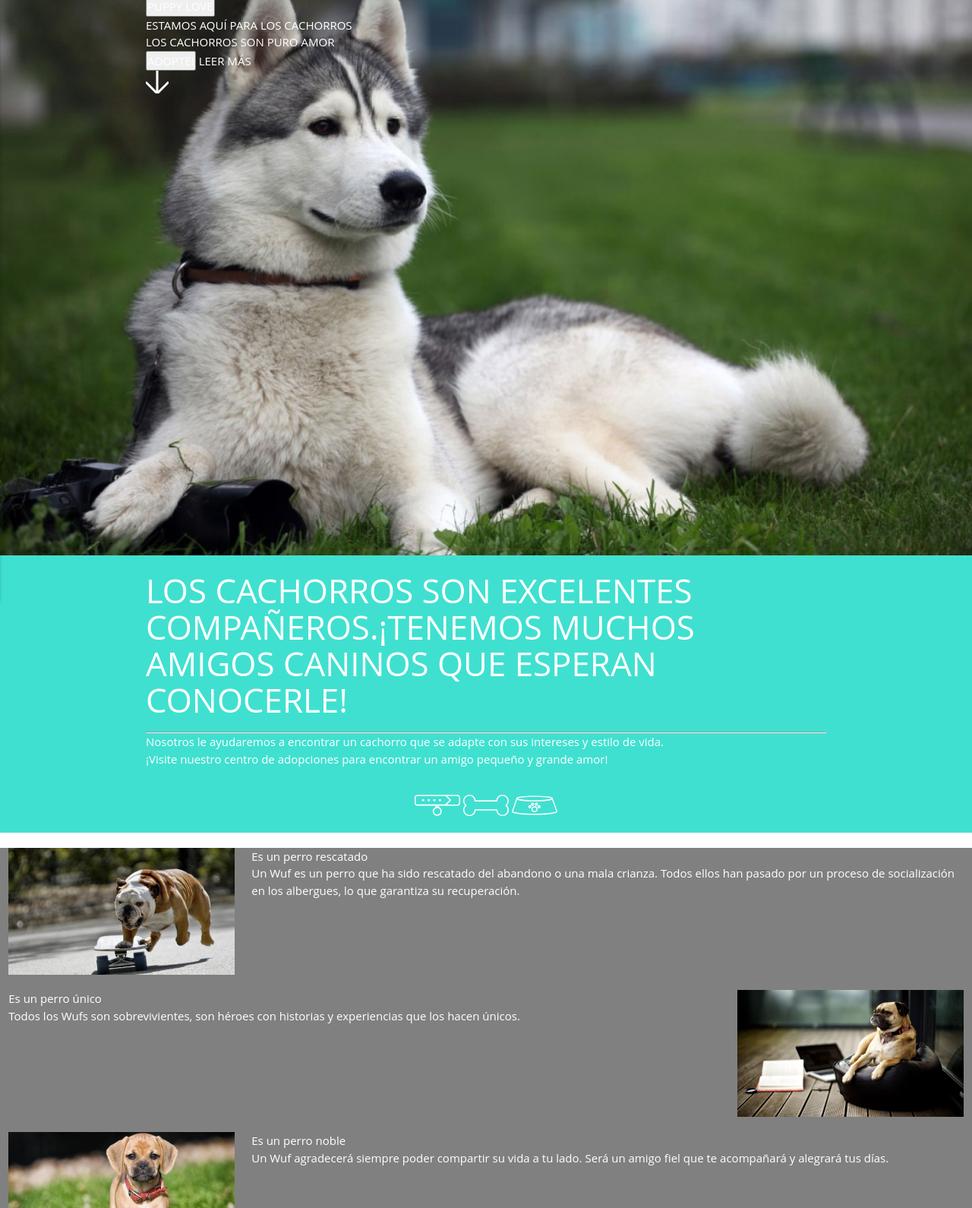
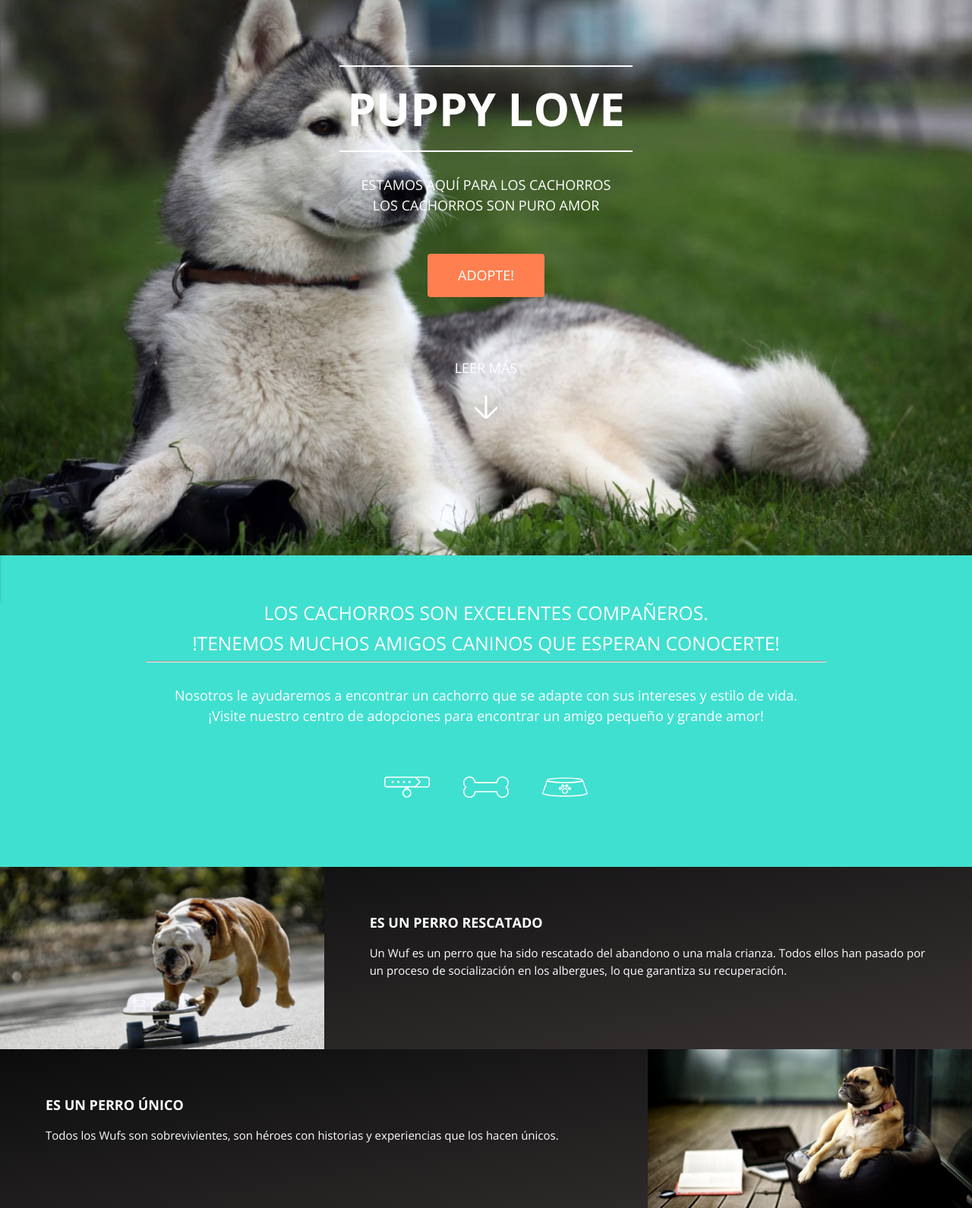
Before and after one commit to EmmAlva/Ex.Compatibility, a plain HTML site: page index.html in a window 1280 px wide. Shown: the part 69-1659 px from the top of the page at 76% size. Drawn offline with nearby package versions, Linux system fonts and the light colour scheme.

Commit message:
structure3

```diff
--- a/assets/css/main.css
+++ b/assets/css/main.css
@@ -1,11 +1,26 @@
 *{
-    font-family: 'Open Sans';
+    font-family: 'Open Sans', sans-serif;
     margin: 0;
     padding: 0;
     box-sizing: border-box
 }
 body{
      color: #fff;
+}
+.p-0{
+    padding: 0 !important;
+}
+.p-15{
+    padding: 15px;
+}
+.p-30{
+    padding: 30px;
+}
+.mb-0{
+    margin-bottom: 0 !important;
+}
+section{
+    padding: 50px 0;
 }
 #portada{
     background-image: url('../img/banner.jpg');
@@ -14,39 +29,109 @@ body{
     background-size: cover;
     height: 100vh;
     background-attachment: fixed;
+    display: flex;
+    align-items: center;
+}
+.menu{
+    position: absolute;
+    right: 2%;
+    top: 2%;
+}
+.menu_icon{
+    margin-left: 5px;
+}
+.intro_flex .row{
+    display: flex;
+    justify-content: center;
+}
+#btn_intro{
+    background: none;
+    border: none;
+    border-top: 2px solid white;
+    border-bottom: 2px solid white;
+    font-weight: bold;
+    font-size: 4rem;
+    padding: 10px;
 
 }
-.btn_intro{
-    border: none;
-    border-top: 1px solid white;
-    border-bottom: 1px solid white;
-    padding: 10px;
+.text_intro{
+    font-size: 1.2rem;
 }
-.btn_adopte{
+#btn_adopte{
     border:none;
-    background: red;
+    background:coral;
+    font-size: 1.2rem;
+    border-radius: 4px;
+    padding: 15px 40px;
+    margin-top: 20px;
+}
+.more{
+    margin-top: 80px;
+}
+.more p{
+    font-size: 1.2rem;
+
 }
 /*/DESCRIPTION*/
 #intro{
        background-color: turquoise;
 }
+.intro_icons img{
+    margin: 0 20px;
+}
 /*features*/
 #description{
-    background-color:gray;
+    background-color: #2b2d3c;
+    padding: 0;
+}
+#description .row{
+   background: linear-gradient(to bottom right, #0c0c0c, #383333);
 }
 .img_descri{
     width: 100%;
     height: 100%;
 }
+.desc_text{
+  padding: 60px !important ;
+
+}
+.desc_text p:first-child{
+    font-weight: bold;
+    margin-bottom: 15px;
+    font-size: 1.2rem;
+
+}
+/*FEATURES*/
 #feature{
-    background-color: purple;
+    background-color: #9356f2;
 }
 #feature .col.l6{
     height: 200px;
     padding: 20px;
 }
-h6{
+#feature h5{
+    text-transform: uppercase;
     font-weight: bold;
+    margin-bottom: 20px;
+}
+.feat_intro p{
+    margin: 20px 0;
+}
+.bg_f1{
+    background-color: #744de9;
+
+}
+.bg_f2{
+    background-color: linear-gradient( #3c277f, #744de9);
+}
+.bg_f3{
+    background-color: linear-gradient( #3c277f, #744de9);
+
+
+}
+.bg_f14{
+    background-color: linear-gradient( #3c277f, #744de9);
+
 }
 
 
--- a/index.html
+++ b/index.html
@@ -8,21 +8,12 @@
     <link rel="stylesheet" href="assets/css/materialize.min.css">
     <link rel="stylesheet" href="assets/css/main.css">
     <!--FUENTE-->
-    <link rel="stylesheet" href="">
+    <link href="https://fonts.googleapis.com/css?family=Open+Sans:400,600,700,800" rel="stylesheet">
 </head>
 <body>
     <header id="portada">
-        <nav>
         <div class="nav-wrapper">
-                <a href="#!" class="brand-logo">DOG</a>
-                <a href="#" data-activates ="mobile-demo" class="button-collapse"><i class="material-icons">m</i></a>
-                <ul class="rigth hide-on-med-and-down">
-                    <li><a href="#">HOME</a></li>
-                    <li><a href="#">GENERIC</a></li>
-                    <li><a href="#">ELEMENTS</a></li>
-                    <li><a href="#">SIGN UP</a></li>
-                    <li><a href="#">LOG IN</a></li>
-                </ul>
+            <a href="#" data-activates ="mobile-demo" class="button-collapse menu">MENU <img src="assets/img/icons/bars.svg" alt="menu" class="menu_icon" ></a>
             <ul class="side-nav" id="mobile-demo">
                 <li><a href="#">HOME</a></li>
                 <li><a href="#">GENERIC</a></li>
@@ -31,34 +22,41 @@
                 <li><a href="#">LOG IN</a></li>
             </ul>
         </div>
-        </nav>
-        <div class="container" >
+
+        <div class="container intro_flex" >
             <div class="row">
-                <div class="col l12">
-                    <button id="btn_intro">PUPPY LOVE</button>
+                <div class="col l12 center">
+                    <button id="btn_intro" class="" >PUPPY LOVE</button>
+                    <div class="text_intro p-30">
                         <p>ESTAMOS AQUÍ PARA LOS CACHORROS</p>
                         <p>LOS CACHORROS SON PURO AMOR </p>
+                    </div>
                     <button id="btn_adopte">ADOPTE!</button>
 
-                    <span>LEER MÁS</span>
+                    <div class="more">
+                        <p >LEER MÁS</p>
+                        <br>
                         <div><img src="assets/img/icons/arrow.svg" alt="flechahaciabajo"></div>
                     </div>
                 </div>
             </div>
-
+        </div>
     </header>
     <section id="intro">
          <div class="container">
             <div class="row">
-                <div class="col l12">
-                    <h3>LOS CACHORROS SON EXCELENTES COMPAÑEROS.¡TENEMOS MUCHOS AMIGOS CANINOS QUE ESPERAN CONOCERLE!</h3>
+                <div class="col l12 center">
+                    <h5><strong>LOS CACHORROS SON EXCELENTES COMPAÑEROS.</strong></h5>
+                    <h5><strong>!TENEMOS MUCHOS AMIGOS CANINOS QUE ESPERAN CONOCERTE!</strong></h5>
                     <hr>
+                    <div class="text_intro p-30">
                          <p>Nosotros le ayudaremos a encontrar un cachorro que se adapte con sus intereses y estilo de vida.</p>
                          <p>¡Visite nuestro centro de adopciones para encontrar un amigo pequeño y grande amor!</p>
                     </div>
                 </div>
+            </div>
             <div class="row">
-                <div class="col l12 center">
+                <div class="col l12 center intro_icons">
                     <img src="assets/img/icons/collar.svg" alt="collar">
                     <img src="assets/img/icons/bone.svg" alt="hueso">
                     <img src="assets/img/icons/pet-plate.svg" alt="plato">
@@ -67,28 +65,26 @@
       </div>
 
     </section>
-
-
     <section  id="description">
-
-            <div class="row">
-                <img class="img_descri col l3" src="assets/img/pic01.jpg" alt="puppyskate">
-                <div class="col l9">
-                <p>Es un perro rescatado</p>
+            <div class="row mb-0 ">
+                <img class="img_descri col l4 p-0" src="assets/img/pic01.jpg" alt="puppyskate">
+                <div class="col l8 desc_text">
+                    <p> ES UN PERRO RESCATADO </p>
                     <p>Un Wuf es un perro que ha sido rescatado del abandono o una mala crianza. Todos ellos han pasado por un proceso de socialización en los albergues, lo que garantiza su recuperación.</p>
                 </div>
             </div>
-            <div class="row">
-                <div class="col l9">
-                    <p>Es un perro único</p>
+
+            <div class="row mb-0">
+                <div class="col l8 desc_text">
+                    <p> ES UN PERRO ÚNICO </p>
                     <p>Todos los Wufs son sobrevivientes, son héroes con historias y experiencias que los hacen únicos.</p>
                 </div>
-                <img class="img_descri col l3" src="assets/img/pic02.jpg" alt="puppyrest">
+                <img class="img_descri col l4 p-0" src="assets/img/pic02.jpg" alt="puppyrest">
             </div>
-            <div class="row">
-                <img class="img_descri col l3" src="assets/img/pic03.jpg" alt="puppy">
-                <div class="col l9">
-                    <span>Es un perro noble</span>
+            <div class="row mb-0">
+                <img class="img_descri col l4 p-0" src="assets/img/pic03.jpg" alt="puppy">
+                <div class="col l8 desc_text">
+                    <p>ES UN PERRO NOBLE</p>
                     <p>Un Wuf agradecerá siempre poder compartir su vida a tu lado. Será un amigo fiel que te acompañará y alegrará tus días.</p>
                 </div>
             </div>
@@ -98,37 +94,35 @@
     <section id="feature">
         <div class="container">
              <div class="row">
-                <div class="col l12">
-
-                    <h5>
-                    Lorem ipsum dolor sit amet, consectetur adipisicing elit. Suscipit quia debitis vel sit quo incidunt deleniti ad ipsam totam nostrum. Rem ea quos sint aliquam deleniti veritatis aut, ducimus deserunt.
+                <div class="col l12 center feat_intro">
+                    <h5>Suscipit quia debitis vel sit qucimus deserunt.
                     </h5>
                     <hr>
                     <p>
-                        Lorem ipsum dolor sit amet, consectetur adipisicing elit. Modi veniam doloremque, iure commodi quia cupiditate tempore voluptas similique consequatur temporibus! Facere odio perferendis eveniet eius consequuntur iure culpa doloremque alias.
+                        Modi veniam doloremque, iureptas similique consequatur temporibus! Facere odio perferendis eveniet eius consequuntur iure culpa doloremque alias.
                     </p>
                 </div>
             </div>
             <div class="row">
-                <div class="col l6">
+                <div class="col l6 bg_f1">
                 <img src="assets/img/icons/bone-rotate.svg" alt="hueso">
                <h6>ALIMENTACIÓN ADECUADA</h6>
                <p>
                     Asegurate que la dieta de tu mascota sea acorde a su edad y su peso. Es importante para una buena calidad de vida.
                </p>
              </div>
-            <div class="col l6">
+            <div class="col l6 bg_f2">
                 <img src="assets/img/icons/pet-house.svg" alt="pethouse">
                 <h6>ESPACIOS IDÓNEOS</h6>
                 <p> Proporciónale un espacio donde pueda jugar, descansar, desenvolverse y ser parte activa de la vida de tu familia.       </p>
             </div>
         <div class="row">
-             <div class="col l6">
+             <div class="col l6 bg_f3">
                  <img src="assets/img/icons/pet.svg" alt="petfriend">
                  <h6>Es Familia </h6>
                  <p>   Tener un peludito es de gran beneficio para niños y adultos mayores, siempre que se decida cuidar de ellos en consciencia. </p>
             </div>
-            <div class="col l6">
+            <div class="col l6 bg_f4">
                 <img src="assets/img/icons/track.svg" alt="track">
                 <h6>
                 Tener un peludito en casa implica una gran responsabilidad.
```
Lines whose indentation alone changed are shown as unchanged.
